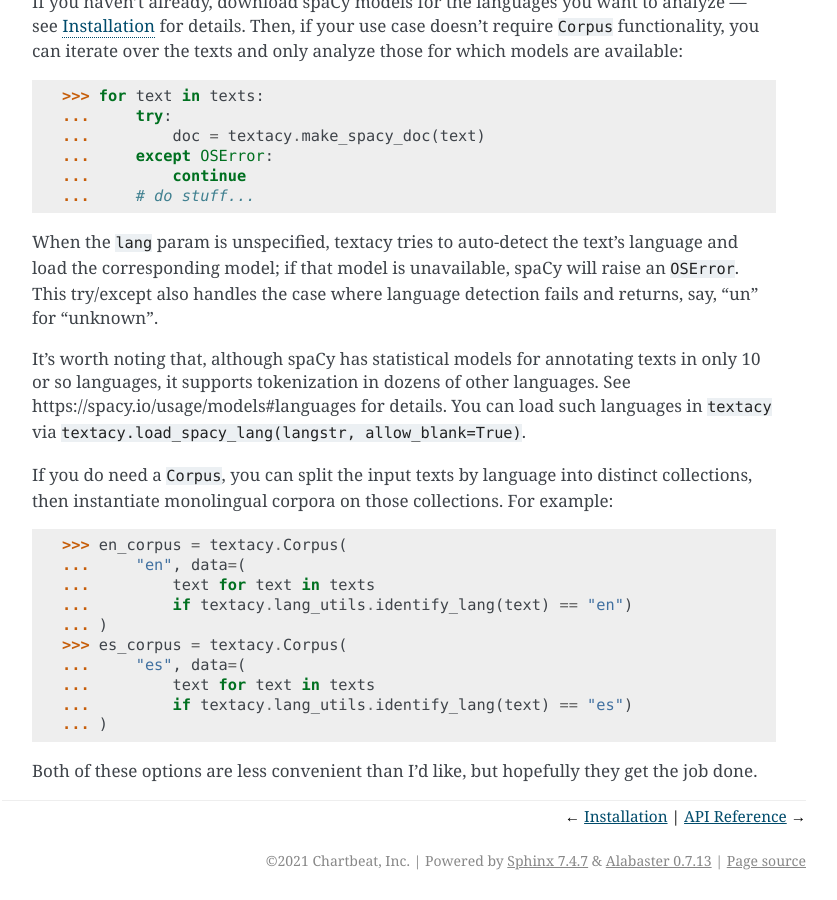
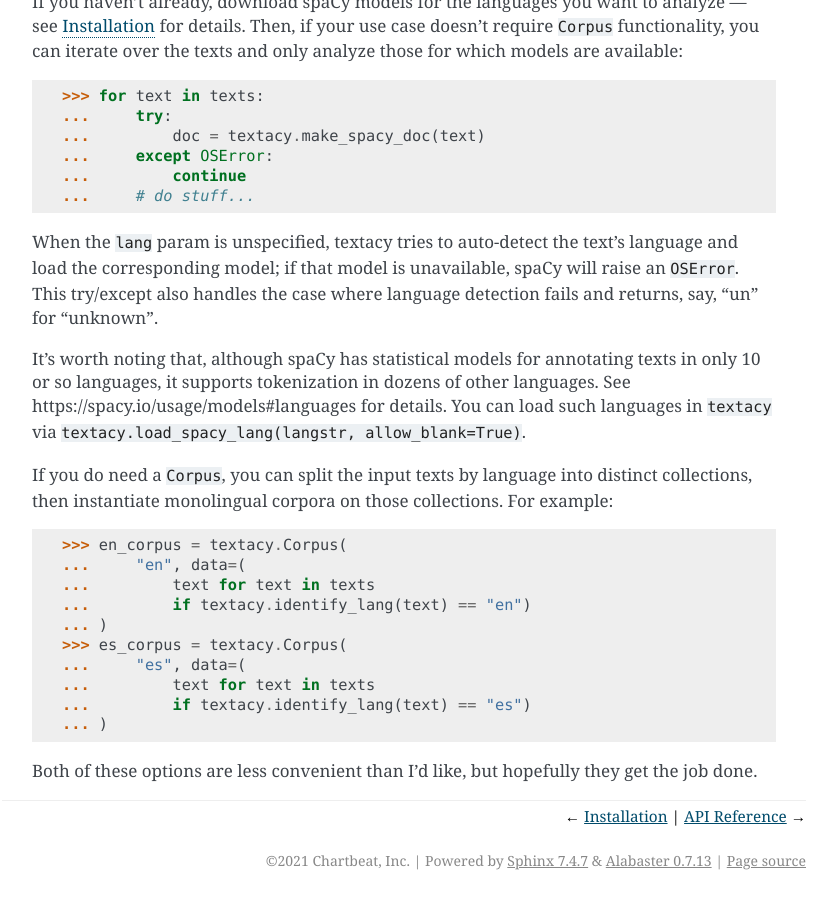
Before and after one commit to chartbeat-labs/textacy, a Sphinx documentation site: the page built from docs/source/quickstart.md, in a window 1280 px wide and 900 px high, scrolled down 7357 px. Shown: the whole window, without its empty margins (346-1183 px from the left). Built offline with Sphinx 7.4.7, drawn with Linux system fonts in a browser that asks for light colours; the version number could not be read and is left out.

Commit message:
Update docs to use new lang id

````diff
--- a/docs/source/quickstart.md
+++ b/docs/source/quickstart.md
@@ -341,12 +341,12 @@ If you do need a `Corpus`, you can split the input texts by language into distin
 >>> en_corpus = textacy.Corpus(
 ...     "en", data=(
 ...         text for text in texts
-...         if textacy.lang_utils.identify_lang(text) == "en")
+...         if textacy.identify_lang(text) == "en")
 ... )
 >>> es_corpus = textacy.Corpus(
 ...     "es", data=(
 ...         text for text in texts
-...         if textacy.lang_utils.identify_lang(text) == "es")
+...         if textacy.identify_lang(text) == "es")
 ... )
 ```
 
````
Also changed, not shown: docs/source/api_reference/utils.rst (+2 -5 lines).
